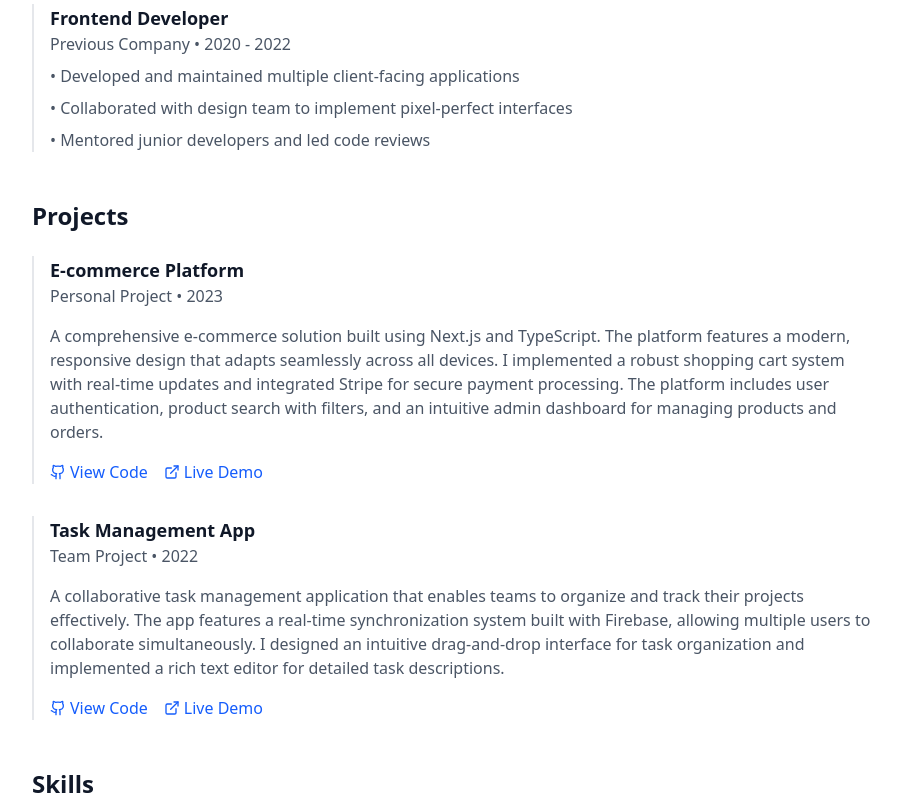
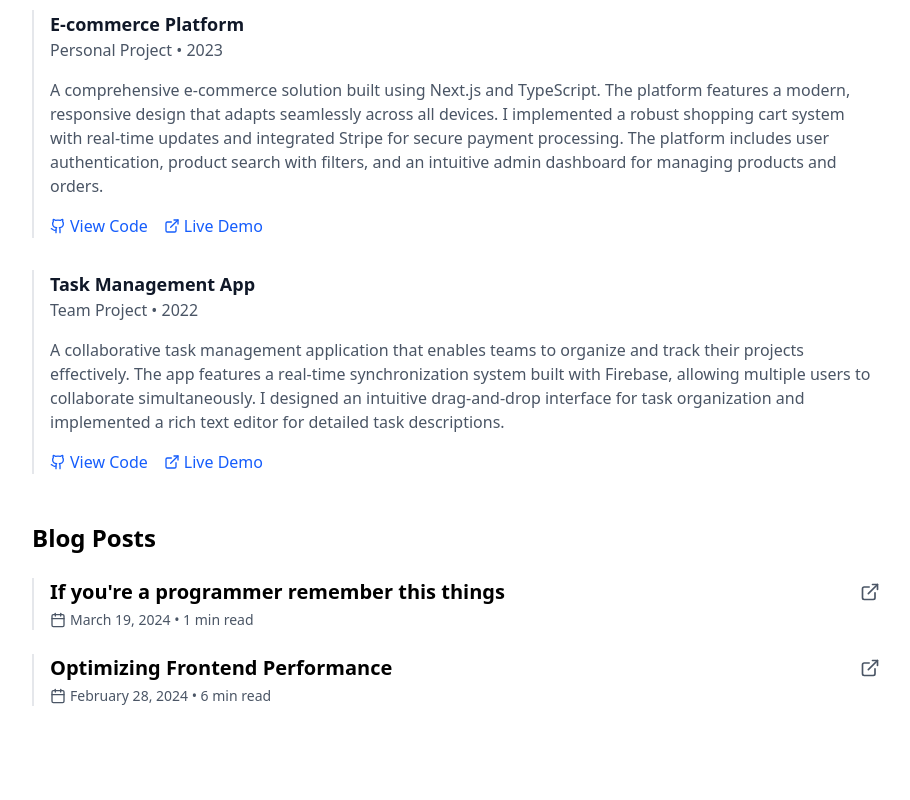
Before and after one commit to hiarun01/my-portfolio, a React (Vite) app: page / in a window 1280 px wide. Shown: the part 520-1320 px from the top of the page, without its empty margins (184-1094 px from the left). Built offline with nearby package versions, Linux system fonts and the light colour scheme.

Commit message:
bog section added

```diff
--- /dev/null
+++ b/src/Api/BlogApi.js
@@ -0,0 +1,14 @@
+export const blogPosts = [
+  {
+    title: "If you're a programmer remember this things",
+    date: "March 19, 2024",
+    readTime: "1 min read",
+    link: "https://medium.com/@hiarun01/if-youre-a-programmer-remember-this-things-1f2fedbc8c55",
+  },
+  {
+    title: "Optimizing Frontend Performance",
+    date: "February 28, 2024",
+    readTime: "6 min read",
+    link: "https://medium.com/@hiarun01/if-youre-a-programmer-remember-this-things-1f2fedbc8c55",
+  },
+];
--- a/src/Portfolio.jsx
+++ b/src/Portfolio.jsx
@@ -1,18 +1,21 @@
 import "./App.css";
 import About from "./components/About";
 import Footer from "./components/Footer";
-import ExperienceSection from "./components/ExperienceSection";
+// import ExperienceSection from "./components/ExperienceSection";
 import ProjectsSection from "./components/ProjectsSection";
 import SkillsSection from "./components/SkillsSection";
+import BlogSection from "./components/BlogSection";
 
 const Portfolio = () => {
   return (
     <div className="min-h-screen bg-white">
       <About />
       <main className="max-w-4xl mx-auto px-6 py-8">
-        <ExperienceSection />
+        <SkillsSection />
         <ProjectsSection />
-        <SkillsSection />
+        {/* <ExperienceSection /> */}
+
+        <BlogSection />
       </main>
       <Footer />
     </div>
--- /dev/null
+++ b/src/components/BlogSection.jsx
@@ -0,0 +1,32 @@
+import {ExternalLinkIcon, CalendarIcon} from "lucide-react";
+import {blogPosts} from "../Api/BlogApi";
+
+const BlogSection = () => {
+  return (
+    <section className="mb-16">
+      <h2 className="text-2xl font-bold mb-6">Blog Posts</h2>
+      <div className="space-y-6">
+        {blogPosts.map((post, index) => (
+          <div key={index} className="border-l-2 border-gray-200 pl-4">
+            <div className="flex items-center justify-between mb-1">
+              <h3 className="text-xl font-semibold">
+                <a href={post.link} className="hover:text-gray-600">
+                  {post.title}
+                </a>
+              </h3>
+              <a href={post.link} className="text-gray-600 hover:text-gray-900">
+                <ExternalLinkIcon className="w-5 h-5" />
+              </a>
+            </div>
+            <div className="flex items-center text-gray-600 text-sm">
+              <CalendarIcon className="w-4 h-4 mr-1" />
+              {post.date} • {post.readTime}
+            </div>
+          </div>
+        ))}
+      </div>
+    </section>
+  );
+};
+
+export default BlogSection;
```
